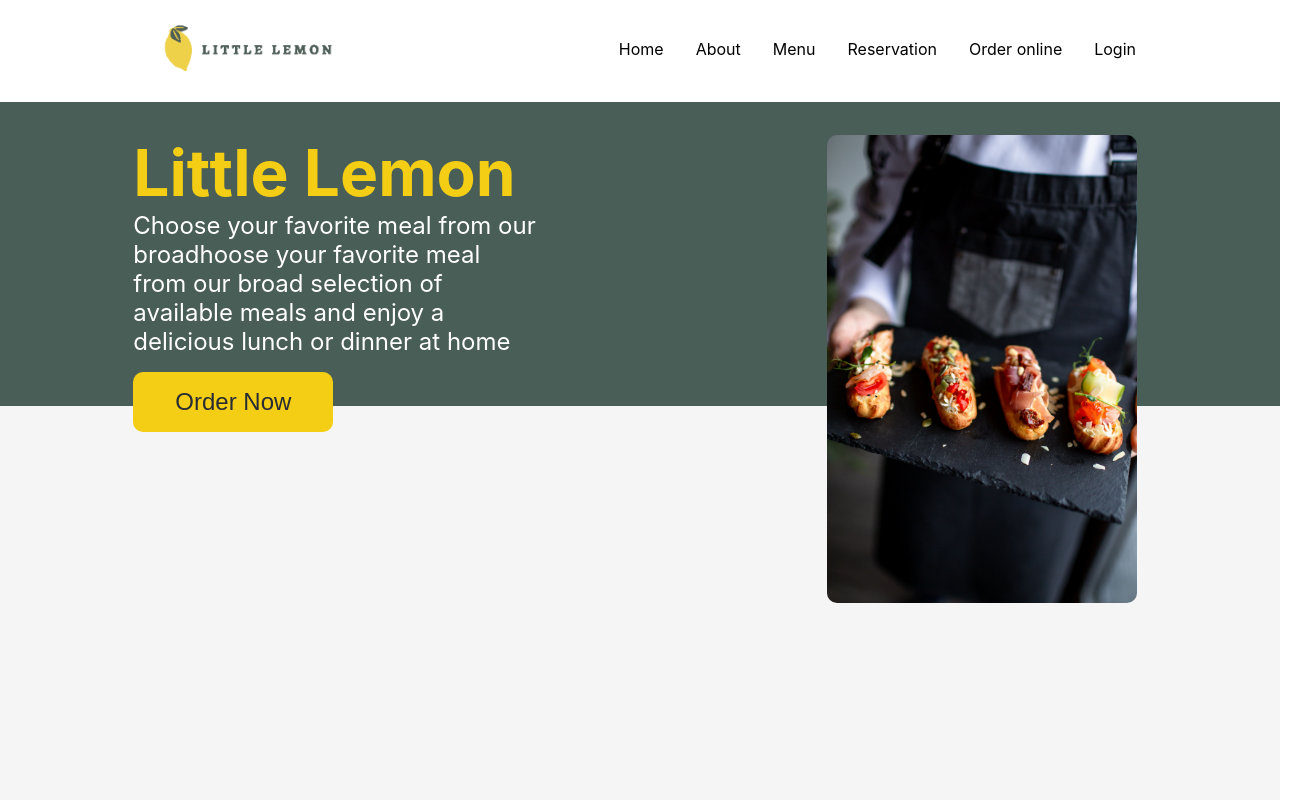
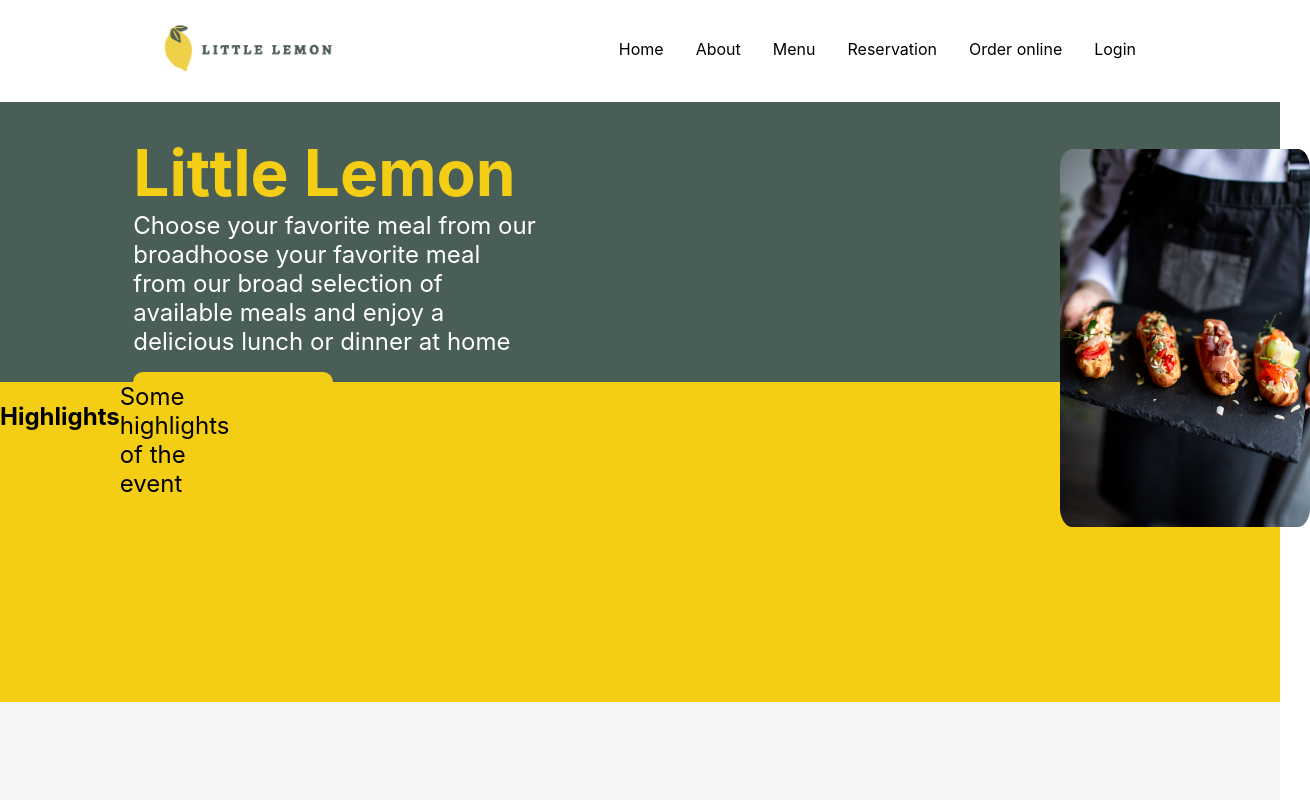
Before and after one commit to upenthiran93/meta-fe-final, a React (Create React App) app: page / in a window 1280 px wide. Shown: the top 800 px of the page, 1310 px wide, since content can reach past the window. Built offline with nearby package versions, Linux system fonts and the light colour scheme; the HTML template or start-up script is replaced by a standard one.

Commit message:
higlit fix

```diff
--- /dev/null
+++ b/src/components/Highlights.jsx
@@ -0,0 +1,11 @@
+import React from 'react';
+import './style/Highlights.css';
+function Highlights () {
+  return (
+    <div className={"Highlights"}>
+      <h2>Highlights</h2>
+      <p>Some highlights of the event</p>
+    </div>
+  )
+}
+export default Highlights;
--- a/src/components/Main.jsx
+++ b/src/components/Main.jsx
@@ -1,10 +1,12 @@
 import React from 'react';
 import './style/Main.css';
 import Hero from "./Hero";
+import Highlights from "./Highlights";
 function Main() {
     return (
         <main className={"Main"}>
            <Hero/>
+            <Highlights/>
         </main>
     );
 }
--- a/src/components/style/Main.css
+++ b/src/components/style/Main.css
@@ -2,15 +2,17 @@ main{
 background-color: #f5f5f5;
     display: grid;
     grid-template-areas: "Hero" "Highlight""Testimonial""About";
+    grid-template-rows: 35vh 40vh 25vh 25vh;
 }
 
 .hero{
-    height: 30vh;
+    height: 100%;
     grid-area: Hero;
     background-color: #495E57;
     display: grid;
     grid-template-columns: repeat(12, 1fr);
     padding: 2rem;
+
 }
 
 .hero>.info{
@@ -30,15 +32,17 @@ background-color: #f5f5f5;
 }
 .hero>.mainn-img img{
     position: absolute;
-    top: 120px;
-    right: 10%;
-    width: 310px;
+    width: 250px;
     height: auto;
-    border-radius: 10px;
+    border-radius: 5%;
+    z-index: 3; /* Adjust as needed to ensure the image is above all other elements */
 }
 .Hero-Action{
 
-
-
-
 }
+.Highlights{
+    grid-area: Highlight;
+    display: grid;
+    grid-template-columns: repeat(12, 1fr);
+    background-color: #F4CE14;
+}
```
Also changed, not shown: src/components/style/Highlights.css (added).
